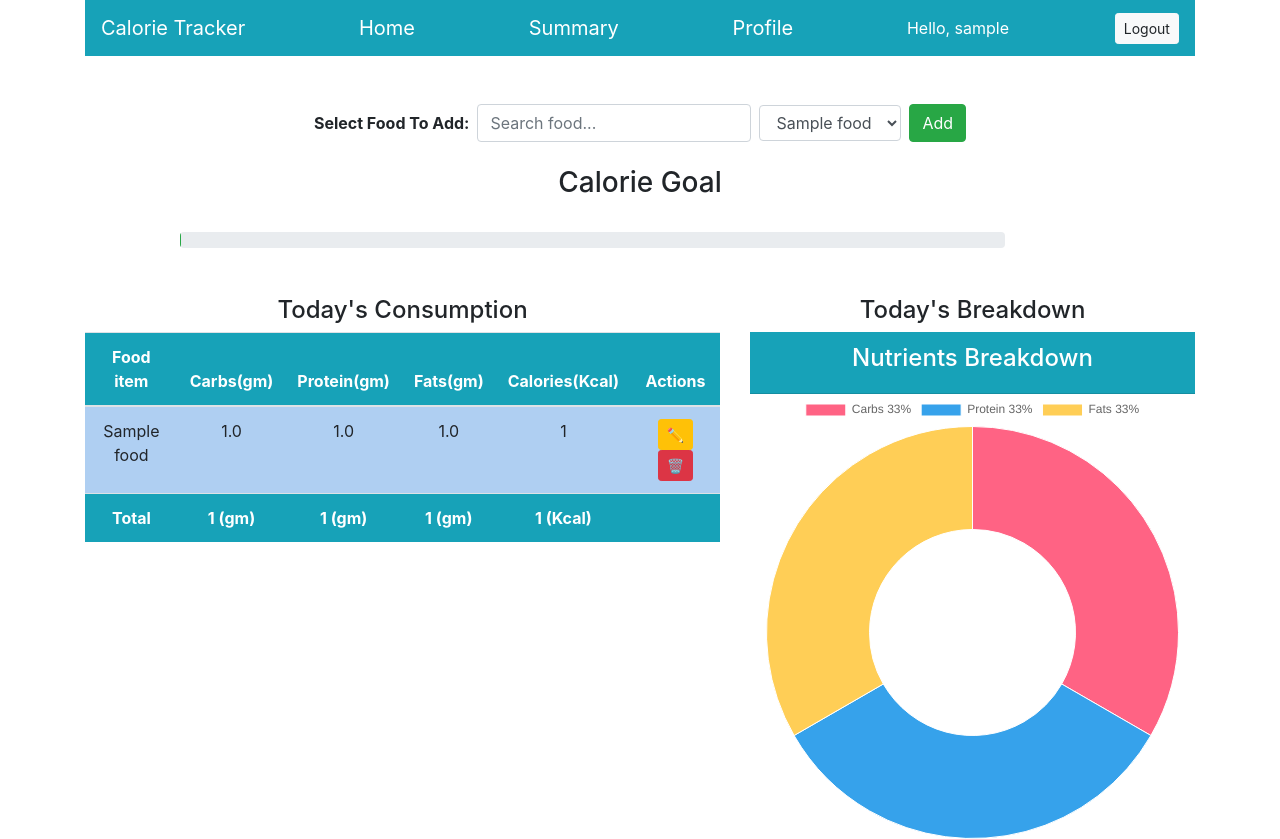
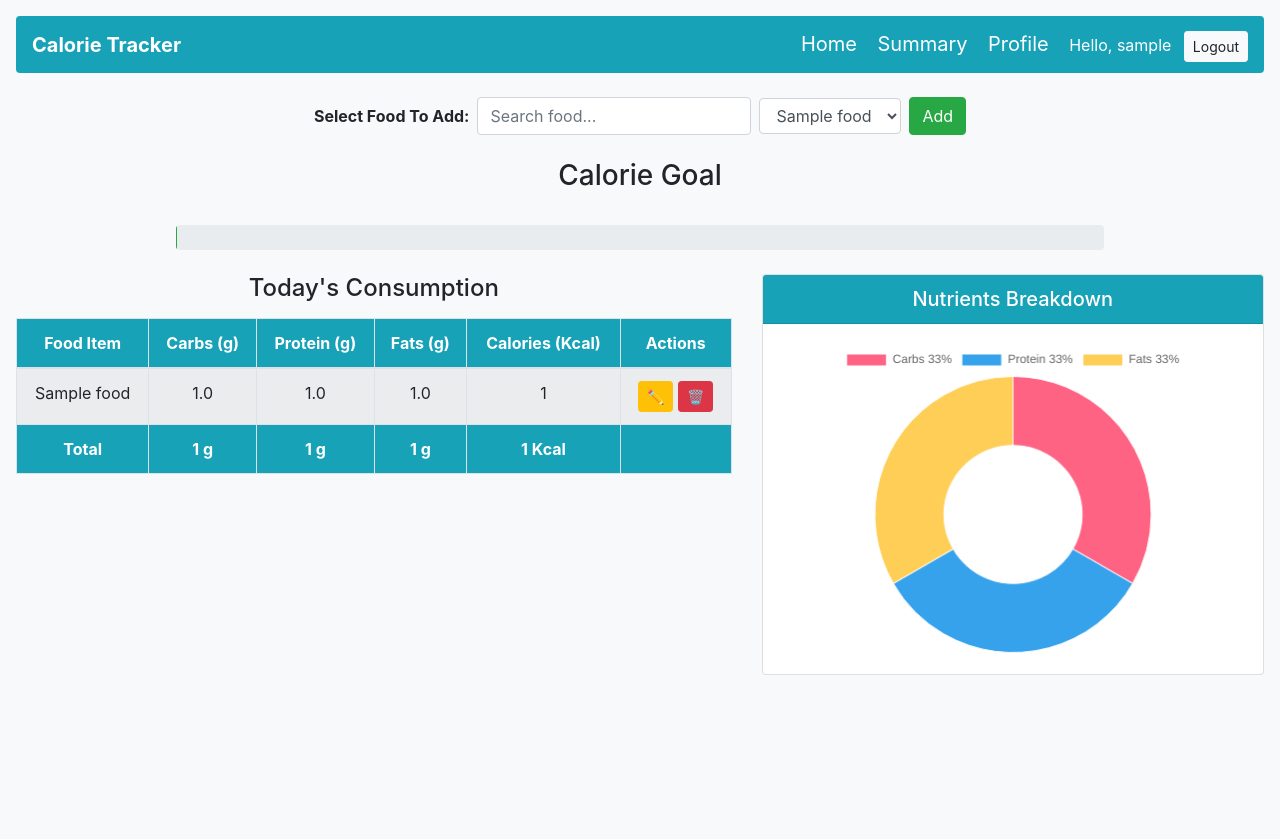
Before and after one commit to nandana134/Django-Calorie-Tracker, a Django app: page / in a window 1280 px wide. After the commit the page ends 675 px from the top, so only its background shows below. Run offline with Django 3.2, Linux system fonts and the light colour scheme; a user stored in the database is signed in; tables that the repository leaves empty hold one stand-in row (values such as "Sample post"); some libraries are stand-ins or nearby versions.

Commit message:
Refactor index.html for layout and functionality improvements
Updated the HTML structure and improved the layout of the calorie tracker application. Enhanced the navbar, added a modal for editing food items, and improved the JavaScript logic for handling totals and charts.

```diff
--- a/mysite/myapp/templates/myapp/index.html
+++ b/mysite/myapp/templates/myapp/index.html
@@ -1,15 +1,46 @@
 <!DOCTYPE html>
-<html>
+<html lang="en">
 <head>
+    <meta charset="UTF-8">
+    <meta name="viewport" content="width=device-width, initial-scale=1.0">
     <title>Calorie Tracker</title>
-    <link rel="stylesheet" href="https://maxcdn.bootstrapcdn.com/bootstrap/4.0.0/css/bootstrap.min.css">
+
+    <!-- Bootstrap & Chart.js -->
+    <link rel="stylesheet"
+          href="https://maxcdn.bootstrapcdn.com/bootstrap/4.0.0/css/bootstrap.min.css">
     <script src="https://cdn.jsdelivr.net/npm/chart.js@2.9.3/dist/Chart.min.js"></script>
+    <script src="https://code.jquery.com/jquery-3.6.0.min.js"></script>
+
+    <style>
+        body {
+            background-color: #f8f9fa;
+        }
+        .table-container, .chart-card {
+            margin-bottom: 20px;
+        }
+        .chart-container {
+            position: relative;
+            width: 100%;
+            min-height: 350px;
+        }
+        canvas {
+            width: 100% !important;
+            height: auto !important;
+        }
+        @media (max-width: 992px) {
+            .chart-card {
+                margin-top: 20px;
+            }
+        }
+    </style>
 </head>
 
 <body>
-<div class="container">
-    <nav class="navbar navbar-dark bg-info">
-        <span class="navbar-brand">Calorie Tracker</span>
+<div class="container-fluid p-3">
+    <!-- Navbar -->
+    <nav class="navbar navbar-expand-lg navbar-dark bg-info rounded">
+        <span class="navbar-brand font-weight-bold">Calorie Tracker</span>
+        <div class="ml-auto">
             <a href="{% url 'index' %}" class="navbar-brand">Home</a>
             <a href="{% url 'summary' %}" class="navbar-brand">Summary</a>
             <a href="{% url 'profile' %}" class="navbar-brand">Profile</a>
@@ -20,17 +51,18 @@
                 <a href="{% url 'login' %}" class="btn btn-sm btn-light ml-2">Login</a>
                 <a href="{% url 'register' %}" class="btn btn-sm btn-light ml-2">Register</a>
             {% endif %}
+        </div>
     </nav>
 
     {% if user.is_authenticated %}
-    <br><br>
+    <br>
 
-    <!-- Search and Select -->
+    <!-- Search + Add Food Section -->
     <div class="row justify-content-center">
         <div class="col-md-10">
             <form method="POST" class="form-inline justify-content-center">
                 {% csrf_token %}
-                <label class="mr-2"><b>Select Food To Add:</b></label>
+                <label class="mr-2 font-weight-bold">Select Food To Add:</label>
                 <input type="text" class="form-control mr-2" id="foodSearch" placeholder="Search food..." onkeyup="filterDropdown()">
                 <select class="form-control mr-2" name="food_consumed" id="foodDropdown" size="1">
                     {% for food in foods %}
@@ -43,63 +75,70 @@
     </div>
 
     <br><h3 class="text-center">Calorie Goal</h3><br>
-    <div class="row">
-        <div class="col-md-9 offset-1">
-            <div class="progress">
+
+    <!-- Progress Bar -->
+    <div class="row justify-content-center mb-4">
+        <div class="col-md-9">
+            <div class="progress" style="height: 25px;">
                 <div class="progress-bar bg-success" role="progressbar" style="width: 0%"></div>
             </div>
         </div>
     </div>
 
-    <br><br>
-
-    <!-- Consumption Table -->
+    <!-- Table + Chart Section -->
     <div class="row">
-        <div class="col-md-7">
-            <h4 class="text-center">Today's Consumption</h4>
-            <table class="table table-striped table-primary" id="table">
-                <thead class="bg-info text-white">
+        <!-- Table -->
+        <div class="col-lg-7 col-md-12 table-container">
+            <h4 class="text-center mb-3">Today's Consumption</h4>
+            <div class="table-responsive">
+                <table class="table table-striped table-bordered table-hover" id="table">
+                    <thead class="bg-info text-white text-center">
                         <tr>
-                        <th class="text-center">Food item</th>
-                        <th class="text-center">Carbs(gm)</th>
-                        <th class="text-center">Protein(gm)</th>
-                        <th class="text-center">Fats(gm)</th>
-                        <th class="text-center">Calories(Kcal)</th>
-                        <th class="text-center">Actions</th>
+                            <th>Food Item</th>
+                            <th>Carbs (g)</th>
+                            <th>Protein (g)</th>
+                            <th>Fats (g)</th>
+                            <th>Calories (Kcal)</th>
+                            <th>Actions</th>
                         </tr>
                     </thead>
-                <tbody>
+                    <tbody class="text-center">
                         {% for c in consumed_food %}
-                    <tr>
-                        <td class="text-center">{{ c.food_consumed.name }}</td>
-                        <td class="text-center">{{ c.food_consumed.carbs }}</td>
-                        <td class="text-center">{{ c.food_consumed.protein }}</td>
-                        <td class="text-center">{{ c.food_consumed.fats }}</td>
-                        <td class="text-center">{{ c.food_consumed.calories }}</td>
-                        <td class="text-center">
-                            <a class="btn btn-sm btn-warning" href="{% url 'edit' c.pk %}">✏️</a>
-                            <a class="btn btn-sm btn-danger" href="{% url 'delete' c.pk %}">🗑️</a>
+                        <tr data-id="{{ c.pk }}">
+                            <td class="name">{{ c.food_consumed.name }}</td>
+                            <td class="carbs">{{ c.food_consumed.carbs }}</td>
+                            <td class="protein">{{ c.food_consumed.protein }}</td>
+                            <td class="fats">{{ c.food_consumed.fats }}</td>
+                            <td class="calories">{{ c.food_consumed.calories }}</td>
+                            <td>
+                                <button class="btn btn-sm btn-warning edit-btn">✏️</button>
+                                <button class="btn btn-sm btn-danger delete-btn">🗑️</button>
                             </td>
                         </tr>
                         {% endfor %}
-                    <tr class="bg-info text-white">
-                        <td class="text-center"><b>Total</b></td>
-                        <td class="text-center" id="totalCarbs"></td>
-                        <td class="text-center" id="totalProtein"></td>
-                        <td class="text-center" id="totalFats"></td>
-                        <td class="text-center" id="totalCalories"></td>
+                        <tr class="bg-info text-white font-weight-bold">
+                            <td>Total</td>
+                            <td id="totalCarbs"></td>
+                            <td id="totalProtein"></td>
+                            <td id="totalFats"></td>
+                            <td id="totalCalories"></td>
                             <td></td>
                         </tr>
                     </tbody>
                 </table>
             </div>
+        </div>
 
-        <div class="col-md-5">
-            <h4 class="text-center">Today's Breakdown</h4>
-            <div class="card-header text-white bg-info">
-                <h4 class="text-center">Nutrients Breakdown</h4>
+        <!-- Chart -->
+        <div class="col-lg-5 col-md-12 chart-card">
+            <div class="card shadow-sm">
+                <div class="card-header bg-info text-white text-center">
+                    <h5 class="mb-0">Nutrients Breakdown</h5>
                 </div>
-            <canvas id="myChart" width="400" height="400"></canvas>
+                <div class="card-body chart-container">
+                    <canvas id="myChart"></canvas>
+                </div>
+            </div>
         </div>
     </div>
     {% else %}
@@ -109,80 +148,190 @@
     {% endif %}
 </div>
 
-<!-- JS Logic -->
+<!-- Edit Modal -->
+<div class="modal fade" id="editModal" tabindex="-1" role="dialog">
+  <div class="modal-dialog" role="document">
+    <div class="modal-content">
+      <div class="modal-header bg-info text-white">
+        <h5 class="modal-title">Edit Food Item</h5>
+        <button type="button" class="close" data-dismiss="modal">&times;</button>
+      </div>
+      <div class="modal-body">
+        <form id="editForm">
+          {% csrf_token %}
+          <input type="hidden" id="editId">
+          <div class="form-group">
+            <label>Select Food Item</label>
+            <select class="form-control" id="editFoodSelect">
+              {% for food in foods %}
+                <option value="{{ food.id }}"
+                        data-carbs="{{ food.carbs }}"
+                        data-protein="{{ food.protein }}"
+                        data-fats="{{ food.fats }}"
+                        data-calories="{{ food.calories }}">
+                  {{ food.name }}
+                </option>
+              {% endfor %}
+            </select>
+          </div>
+          <button type="submit" class="btn btn-success">Update</button>
+        </form>
+      </div>
+    </div>
+  </div>
+</div>
+
+<!-- JavaScript -->
 <script>
 {% if user.is_authenticated %}
-    // Totals
-    var table = document.getElementById("table");
-    var carbs = 0, protein = 0, fats = 0, calories = 0;
 
-    for (var i = 1; i < table.rows.length - 1; i++) {
-        carbs += parseFloat(table.rows[i].cells[1].innerHTML);
-        protein += parseFloat(table.rows[i].cells[2].innerHTML);
-        fats += parseFloat(table.rows[i].cells[3].innerHTML);
-        calories += parseFloat(table.rows[i].cells[4].innerHTML);
+// Helper: get CSRF token from cookie (Django default)
+function getCookie(name) {
+    let cookieValue = null;
+    if (document.cookie && document.cookie !== '') {
+        const cookies = document.cookie.split(';');
+        for (let i = 0; i < cookies.length; i++) {
+            const cookie = cookies[i].trim();
+            // Does this cookie string begin with the name we want?
+            if (cookie.substring(0, name.length + 1) === (name + '=')) {
+                cookieValue = decodeURIComponent(cookie.substring(name.length + 1));
+                break;
+            }
+        }
+    }
+    return cookieValue;
+}
+const csrftoken = getCookie('csrftoken');
+
+// Setup jQuery to include CSRF token for POST requests automatically
+$.ajaxSetup({
+    beforeSend: function(xhr, settings) {
+        if (!(/^GET|HEAD|OPTIONS|TRACE$/i.test(settings.type)) && !this.crossDomain) {
+            xhr.setRequestHeader("X-CSRFToken", csrftoken);
+        }
+    }
+});
+
+// Chart initialization
+var ctx = document.getElementById('myChart').getContext('2d');
+window.myChart = new Chart(ctx, {
+    type: 'doughnut',
+    data: {
+        labels: ['Carbs 0%', 'Protein 0%', 'Fats 0%'],
+        datasets: [{
+            data: [0, 0, 0],
+            backgroundColor: ['#ff6384', '#36a2eb', '#ffce56'],
+            borderWidth: 1
+        }]
+    },
+    options: { responsive: true, maintainAspectRatio: false }
+});
+
+// Update totals + chart
+function updateTotals() {
+    let table = document.getElementById("table");
+    let carbs = 0, protein = 0, fats = 0, calories = 0;
+    for (let i = 1; i < table.rows.length - 1; i++) {
+        carbs += parseFloat(table.rows[i].cells[1].innerText) || 0;
+        protein += parseFloat(table.rows[i].cells[2].innerText) || 0;
+        fats += parseFloat(table.rows[i].cells[3].innerText) || 0;
+        calories += parseFloat(table.rows[i].cells[4].innerText) || 0;
     }
 
-    carbs = Math.round(carbs);
-    protein = Math.round(protein);
-    fats = Math.round(fats);
-    calories = Math.round(calories);
-
-    document.getElementById("totalCarbs").innerHTML = '<b>' + carbs + ' (gm)</b>';
-    document.getElementById("totalProtein").innerHTML = '<b>' + protein + ' (gm)</b>';
-    document.getElementById("totalFats").innerHTML = '<b>' + fats + ' (gm)</b>';
-    document.getElementById("totalCalories").innerHTML = '<b>' + calories + ' (Kcal)</b>';
+    $("#totalCarbs").text(carbs.toFixed(0) + ' g');
+    $("#totalProtein").text(protein.toFixed(0) + ' g');
+    $("#totalFats").text(fats.toFixed(0) + ' g');
+    $("#totalCalories").text(calories.toFixed(0) + ' Kcal');
 
     // Progress Bar
     let calPer = (calories / 2000) * 100;
-    let bar = document.getElementsByClassName("progress-bar")[0];
-    bar.style.width = calPer + "%";
-    if (calPer < 50) {
-        bar.classList.add("bg-success");
-    } else if (calPer < 85) {
-        bar.classList.remove("bg-success");
-        bar.classList.add("bg-warning");
-    } else {
-        bar.classList.remove("bg-warning");
-        bar.classList.add("bg-danger");
+    let bar = $(".progress-bar");
+    bar.css("width", calPer + "%");
+    bar.removeClass("bg-success bg-warning bg-danger");
+    if (calPer < 50) bar.addClass("bg-success");
+    else if (calPer < 85) bar.addClass("bg-warning");
+    else bar.addClass("bg-danger");
+
+    // Chart Update
+    let totalMacro = carbs + protein + fats;
+    let carbsP = totalMacro ? Math.round((carbs / totalMacro) * 100) : 0;
+    let proteinP = totalMacro ? Math.round((protein / totalMacro) * 100) : 0;
+    let fatsP = totalMacro ? Math.round((fats / totalMacro) * 100) : 0;
+    window.myChart.data.datasets[0].data = [carbsP, proteinP, fatsP];
+    window.myChart.data.labels = ['Carbs ' + carbsP + '%', 'Protein ' + proteinP + '%', 'Fats ' + fatsP + '%'];
+    window.myChart.update();
 }
+updateTotals();
 
-    // Pie Chart
-    var total = carbs + protein + fats;
-    var carbsP = 0, protienP = 0, fatsP = 0;
-    if (total > 0) {
-        carbsP = Math.round((carbs / total) * 100);
-        protienP = Math.round((protein / total) * 100);
-        fatsP = Math.round((fats / total) * 100);
+// Delete Functionality
+$(".delete-btn").click(function(){
+    let row = $(this).closest("tr");
+    let id = row.data("id");
+    if(confirm("Are you sure you want to delete this item?")){
+        $.ajax({
+            url: `/delete/${id}/`,
+            type: "POST",
+            success: function(){
+                row.remove();
+                updateTotals();
+            },
+            error: function(){
+                alert("Error deleting item.");
             }
-
-    var ctx = document.getElementById('myChart').getContext('2d');
-    var myChart = new Chart(ctx, {
-        type: 'doughnut',
-        data: {
-            labels: ['Carbs ' + carbsP + '%', 'Protein ' + protienP + '%', 'Fats ' + fatsP + '%'],
-            datasets: [{
-                data: [carbsP, protienP, fatsP],
-                backgroundColor: ['#ff6384', '#36a2eb', '#ffce56'],
-                borderWidth: 1
-            }]
+        });
     }
 });
 
-    // Dropdown filter
+// Edit Functionality
+$(".edit-btn").click(function(){
+    let row = $(this).closest("tr");
+    $("#editId").val(row.data("id"));
+    let currentFood = row.find(".name").text().trim();
+    $("#editFoodSelect option").each(function(){
+        $(this).prop("selected", $(this).text().trim() === currentFood);
+    });
+    $("#editModal").modal("show");
+});
+
+$("#editForm").submit(function(e){
+    e.preventDefault();
+    let id = $("#editId").val();
+    let selected = $("#editFoodSelect option:selected");
+    // Send 'food_id' param (view accepts food_id or food_consumed)
+    $.ajax({
+        url: '/edit/' + id + '/',
+        type: "POST",
+        data: { food_id: selected.val() },
+        success: function(response){
+            // If response is JSON, ensure it indicates success
+            // Update the table row values
+            let row = $("tr[data-id='"+id+"']");
+            row.find(".name").text(selected.text());
+            row.find(".carbs").text(selected.data("carbs"));
+            row.find(".protein").text(selected.data("protein"));
+            row.find(".fats").text(selected.data("fats"));
+            row.find(".calories").text(selected.data("calories"));
+            updateTotals();
+            $("#editModal").modal("hide");
+        },
+        error: function(){
+            alert("Error updating food item.");
+        }
+    });
+});
+
+// Search Filter
 function filterDropdown() {
-        let input = document.getElementById('foodSearch').value.toLowerCase();
-        let dropdown = document.getElementById('foodDropdown');
-        let options = dropdown.options;
-
-        for (let i = 0; i < options.length; i++) {
-            let txt = options[i].text.toLowerCase();
-            options[i].style.display = txt.startsWith(input) ? '' : 'none';
+    let input = $("#foodSearch").val().toLowerCase();
+    $("#foodDropdown option").each(function(){
+        $(this).toggle($(this).text().toLowerCase().startsWith(input));
+    });
+    $("#foodDropdown").attr("size", input ? 5 : 1);
 }
 
-        dropdown.size = input ? 5 : 1;
-    }
 {% endif %}
 </script>
+
+<script src="https://maxcdn.bootstrapcdn.com/bootstrap/4.0.0/js/bootstrap.min.js"></script>
 </body>
 </html>
```
Lines whose indentation alone changed are shown as unchanged.
